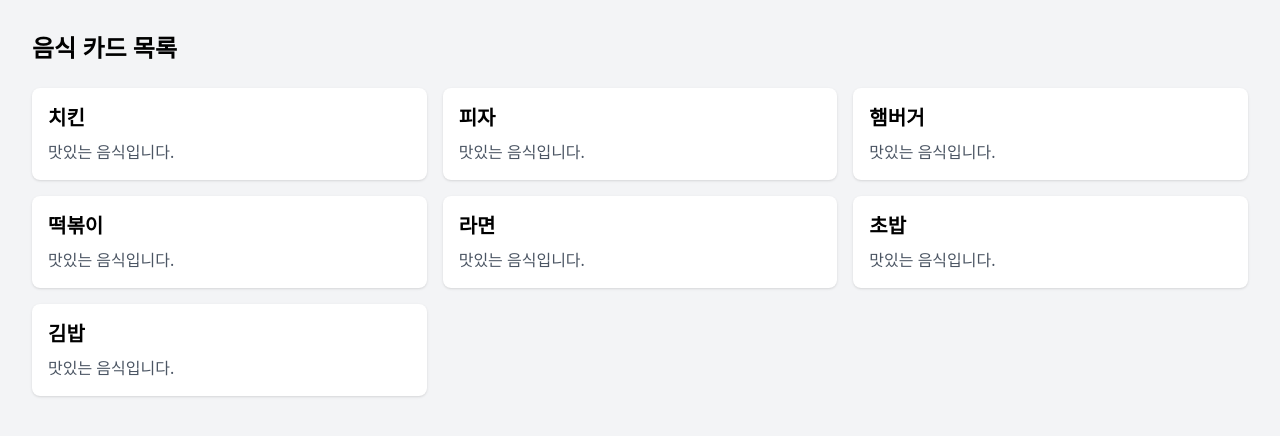
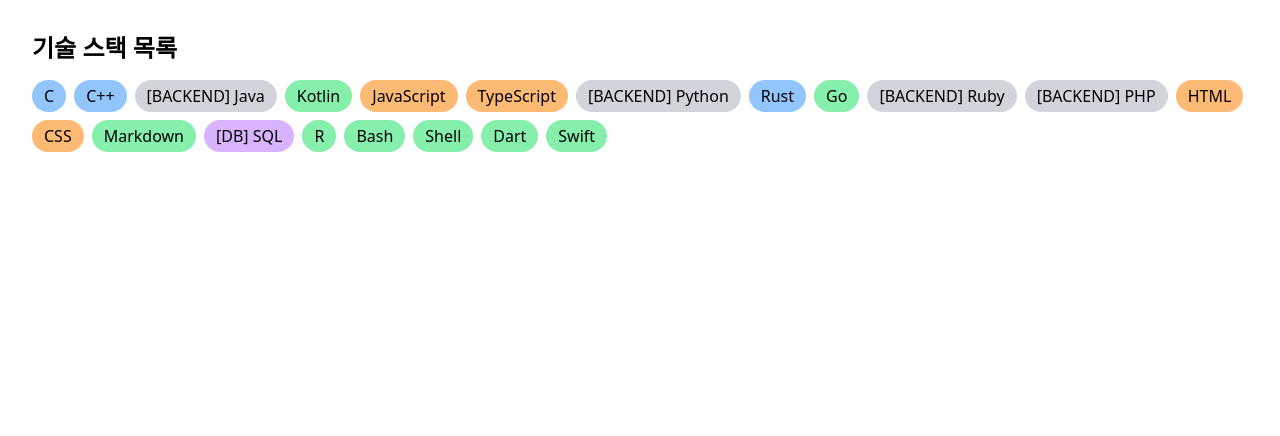
Before and after one commit to memilmuk82/hello_flask, a Flask app: page / in a window 1280 px wide. Shown: the top 436 px of the page. Run offline with Flask 3, Linux system fonts and the light colour scheme; some libraries are stand-ins or nearby versions.

Commit message:
반복 출력 및 조건에 따른 출력

```diff
--- a/app.py
+++ b/app.py
@@ -4,8 +4,17 @@ app = Flask(__name__)
 
 @app.route('/')
 def home():
-    foods = ["치킨", "피자", "햄버거", "떡볶이", "라면", "초밥", "김밥"]
-    return render_template('index.html', data=foods)
+    skills = [
+        "C", "C++", "C#", "Java", "Kotlin",
+        "JavaScript", "TypeScript",
+        "Python", "Rust", "Go",
+        "Ruby", "PHP",
+        "HTML", "CSS", "Markdown",
+        "SQL", "R",
+        "Bash", "Shell",
+        "Dart", "Swift"
+    ]
+    return render_template('index.html', data=skills)
 
 if __name__ == '__main__':
     app.run(debug=True)
--- a/templates/index.html
+++ b/templates/index.html
@@ -1,18 +1,27 @@
 <!DOCTYPE html>
 <html>
 <head>
-    <title>음식 카드</title>
+    <title>내 기술 스택</title>
     <script src="https://cdn.tailwindcss.com"></script>
 </head>
-<body class="p-8 bg-gray-100">
-    <h1 class="text-2xl font-bold mb-6">음식 카드 목록</h1>
-
-    <div class="grid grid-cols-1 md:grid-cols-3 gap-4">
-        {% for food in data %}
-            <div class="bg-white rounded-lg shadow p-4">
-                <h2 class="text-xl font-bold mb-2">{{ food }}</h2>
-                <p class="text-gray-600">맛있는 음식입니다.</p>
-            </div>
+<body class="p-8">
+    <h1 class="text-2xl font-bold mb-4">기술 스택 목록</h1>
+    <div class="flex gap-2 flex-wrap">
+        {% for skill in data %}
+            {% if skill != "C#" %}
+                {% if skill == "Python" or skill == "Java" or skill == "PHP" or skill == "Ruby" %}
+                    <span class="bg-gray-300 px-3 py-1 rounded-full">[BACKEND] {{ skill }}</span>
+                {% elif skill == "SQL" %}
+                    <span class="bg-purple-300 px-3 py-1 rounded-full">[DB] {{ skill }}</span>
+                {% elif skill == "HTML" or skill == "CSS" or skill =="JavaScript" or skill == "TypeScript" %}
+                    <span class="bg-orange-300 px-3 py-1 rounded-full">{{ skill }}</span>
+                {% elif skill == "C" or skill == "C++" or skill == "Rust" %}
+                    <span class="bg-blue-300 px-3 py-1 rounded-full">{{ skill }}</span>
+                <!--  #  elif skill == "C#" -->
+                {% else %}
+                    <span class="bg-green-300 px-3 py-1 rounded-full">{{ skill }}</span>
+                {% endif %}
+            {% endif %}
         {% endfor %}
     </div>
 </body>
```
Also changed, not shown: 1 other file.
